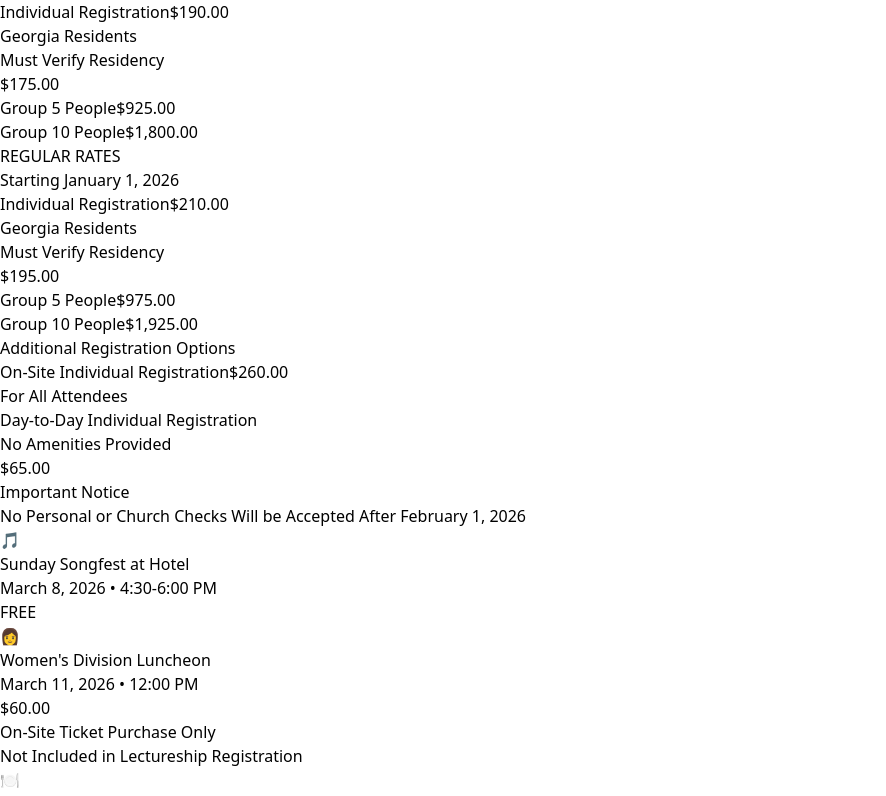
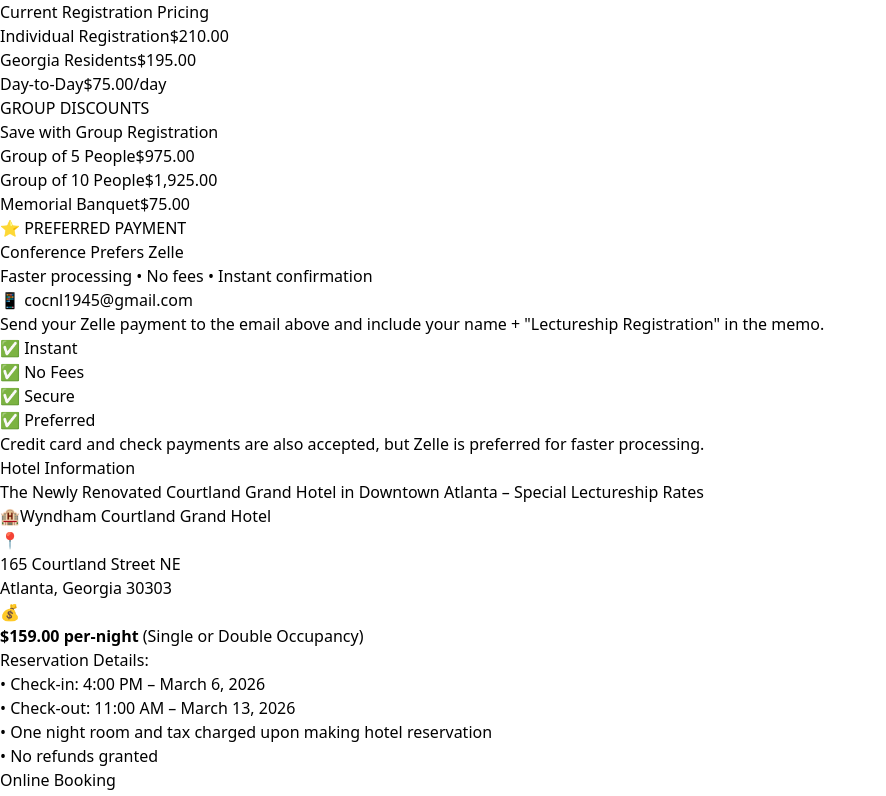
Before and after one commit to whitneesmith/cocnl-80th-annual-lectureship2, a React (Vite) app: page / in a window 1280 px wide. Shown: the part 2902-3698 px from the top of the page, without its empty margins (0-886 px from the left). Built offline with nearby package versions, Linux system fonts and the light colour scheme.

Commit message:
Update Home.tsx

```diff
--- a/src/pages/Home.tsx
+++ b/src/pages/Home.tsx
@@ -317,133 +317,82 @@
         <div className="max-w-7xl mx-auto px-4 sm:px-6 lg:px-8">
           <div className="text-center mb-12">
             <h2 className="text-3xl font-bold text-gray-900 mb-4">Registration Pricing</h2>
+            <p className="text-gray-600 text-lg">Join us for this historic 80th Annual Lectureship</p>
           </div>
 
-          {/* Early Bird vs Regular Pricing */}
           <div className="grid grid-cols-1 lg:grid-cols-2 gap-8 mb-12">
-            {/* Early Bird Pricing */}
-            <div className="bg-gradient-to-br from-green-50 to-green-100 rounded-2xl p-8 shadow-lg border-2 border-green-200">
-              <div className="text-center mb-6">
-                <div className="inline-block bg-green-600 text-white px-4 py-2 rounded-full text-sm font-bold mb-4">
-                  EARLY BIRD SPECIAL
-                </div>
-                <p className="text-green-700 font-semibold">Valid Only Until December 31, 2025</p>
-              </div>
-
-              <div className="space-y-4">
-                <div className="flex justify-between items-center p-4 bg-white rounded-lg">
-                  <span className="text-gray-700 font-medium">Individual Registration</span>
-                  <span className="text-green-600 font-bold text-xl">$190.00</span>
-                </div>
-                <div className="flex justify-between items-center p-4 bg-white rounded-lg">
-                  <div>
-                    <span className="text-gray-700 font-medium">Georgia Residents</span>
-                    <p className="text-xs text-gray-500">Must Verify Residency</p>
-                  </div>
-                  <span className="text-green-600 font-bold text-xl">$175.00</span>
-                </div>
-                <div className="flex justify-between items-center p-4 bg-white rounded-lg">
-                  <span className="text-gray-700 font-medium">Group 5 People</span>
-                  <span className="text-green-600 font-bold text-xl">$925.00</span>
-                </div>
-                <div className="flex justify-between items-center p-4 bg-white rounded-lg">
-                  <span className="text-gray-700 font-medium">Group 10 People</span>
-                  <span className="text-green-600 font-bold text-xl">$1,800.00</span>
-                </div>
-              </div>
-            </div>
-
-            {/* Regular Pricing */}
+            {/* Individual & Georgia Rates */}
             <div className="bg-gradient-to-br from-slate-50 to-slate-100 rounded-2xl p-8 shadow-lg border border-slate-200">
               <div className="text-center mb-6">
-                <div className="inline-block bg-slate-600 text-white px-4 py-2 rounded-full text-sm font-bold mb-4">
-                  REGULAR RATES
-                </div>
-                <p className="text-slate-700 font-semibold">Starting January 1, 2026</p>
+                <div className="inline-block bg-slate-600 text-white px-4 py-2 rounded-full text-sm font-bold mb-4">INDIVIDUAL RATES</div>
+                <p className="text-slate-700 font-semibold">Current Registration Pricing</p>
               </div>
-
               <div className="space-y-4">
                 <div className="flex justify-between items-center p-4 bg-white rounded-lg">
                   <span className="text-gray-700 font-medium">Individual Registration</span>
                   <span className="text-slate-600 font-bold text-xl">$210.00</span>
                 </div>
                 <div className="flex justify-between items-center p-4 bg-white rounded-lg">
-                  <div>
-                    <span className="text-gray-700 font-medium">Georgia Residents</span>
-                    <p className="text-xs text-gray-500">Must Verify Residency</p>
-                  </div>
+                  <span className="text-gray-700 font-medium">Georgia Residents</span>
                   <span className="text-slate-600 font-bold text-xl">$195.00</span>
                 </div>
                 <div className="flex justify-between items-center p-4 bg-white rounded-lg">
-                  <span className="text-gray-700 font-medium">Group 5 People</span>
-                  <span className="text-slate-600 font-bold text-xl">$975.00</span>
+                  <span className="text-gray-700 font-medium">Day-to-Day</span>
+                  <span className="text-slate-600 font-bold text-xl">$75.00/day</span>
+                </div>
+              </div>
+            </div>
+
+            {/* Group Rates */}
+            <div className="bg-gradient-to-br from-green-50 to-green-100 rounded-2xl p-8 shadow-lg border-2 border-green-200">
+              <div className="text-center mb-6">
+                <div className="inline-block bg-green-600 text-white px-4 py-2 rounded-full text-sm font-bold mb-4">GROUP DISCOUNTS</div>
+                <p className="text-green-700 font-semibold">Save with Group Registration</p>
+              </div>
+              <div className="space-y-4">
+                <div className="flex justify-between items-center p-4 bg-white rounded-lg">
+                  <span className="text-gray-700 font-medium">Group of 5 People</span>
+                  <span className="text-green-600 font-bold text-xl">$975.00</span>
                 </div>
                 <div className="flex justify-between items-center p-4 bg-white rounded-lg">
-                  <span className="text-gray-700 font-medium">Group 10 People</span>
-                  <span className="text-slate-600 font-bold text-xl">$1,925.00</span>
+                  <span className="text-gray-700 font-medium">Group of 10 People</span>
+                  <span className="text-green-600 font-bold text-xl">$1,925.00</span>
+                </div>
+                <div className="flex justify-between items-center p-4 bg-white rounded-lg">
+                  <span className="text-gray-700 font-medium">Memorial Banquet</span>
+                  <span className="text-green-600 font-bold text-xl">$75.00</span>
                 </div>
               </div>
             </div>
           </div>
 
-          {/* Additional Registration Options */}
-          <div className="grid grid-cols-1 md:grid-cols-2 gap-6 mb-12">
-            <div className="bg-white rounded-xl p-6 shadow-lg">
-              <h4 className="text-xl font-semibold text-slate-800 mb-4">Additional Registration Options</h4>
-              <div className="space-y-3">
-                <div className="flex justify-between items-center">
-                  <span className="text-gray-700">On-Site Individual Registration</span>
-                  <span className="text-slate-600 font-bold">$260.00</span>
-                </div>
-                <p className="text-xs text-gray-500">For All Attendees</p>
-                <div className="flex justify-between items-center">
-                  <div>
-                    <span className="text-gray-700">Day-to-Day Individual Registration</span>
-                    <p className="text-xs text-gray-500">No Amenities Provided</p>
-                  </div>
-                  <span className="text-slate-600 font-bold">$65.00</span>
-                </div>
+          {/* Preferred Payment Method Section */}
+          <div className="bg-purple-50 border-2 border-purple-200 rounded-2xl p-8 shadow-lg">
+            <div className="text-center mb-6">
+              <div className="inline-block bg-purple-600 text-white px-4 py-2 rounded-full text-sm font-bold mb-4">⭐ PREFERRED PAYMENT</div>
+              <h3 className="text-2xl font-bold text-purple-900 mb-2">Conference Prefers Zelle</h3>
+              <p className="text-purple-700">Faster processing • No fees • Instant confirmation</p>
+            </div>
+
+            <div className="bg-white rounded-xl p-6 text-center">
+              <div className="mb-4">
+                <span className="text-purple-900 font-bold text-2xl">📱 cocnl1945@gmail.com</span>
+              </div>
+              <p className="text-purple-700 mb-4">
+                Send your Zelle payment to the email above and include your name + "Lectureship Registration" in the memo.
+              </p>
+              <div className="grid grid-cols-2 md:grid-cols-4 gap-4 text-sm">
+                <div className="text-green-600">✅ Instant</div>
+                <div className="text-green-600">✅ No Fees</div>
+                <div className="text-green-600">✅ Secure</div>
+                <div className="text-green-600">✅ Preferred</div>
               </div>
             </div>
 
-            <div className="bg-red-50 border border-red-200 rounded-xl p-6">
-              <h4 className="text-xl font-semibold text-red-800 mb-4">Important Notice</h4>
-              <p className="text-red-700 font-semibold">
-                No Personal or Church Checks Will be Accepted After February 1, 2026
+            <div className="text-center mt-6">
+              <p className="text-purple-600 text-sm">
+                Credit card and check payments are also accepted, but Zelle is preferred for faster processing.
               </p>
-            </div>
-          </div>
-
-          {/* Special Events */}
-          <div className="grid grid-cols-1 md:grid-cols-3 gap-6 mb-12">
-            <div className="text-center p-6 bg-gradient-to-br from-slate-50 to-slate-50 rounded-xl">
-              <div className="w-16 h-16 bg-slate-500 rounded-full flex items-center justify-center mx-auto mb-4">
-                <span className="text-white text-2xl">🎵</span>
-              </div>
-              <h4 className="text-lg font-semibold text-gray-900 mb-2">Sunday Songfest at Hotel</h4>
-              <p className="text-gray-600 text-sm mb-2">March 8, 2026 • 4:30-6:00 PM</p>
-              <p className="text-green-600 font-bold text-xl">FREE</p>
-            </div>
-
-            <div className="text-center p-6 bg-gradient-to-br from-gray-50 to-gray-100 rounded-xl">
-              <div className="w-16 h-16 bg-slate-500 rounded-full flex items-center justify-center mx-auto mb-4">
-                <span className="text-white text-2xl">👩</span>
-              </div>
-              <h4 className="text-lg font-semibold text-gray-900 mb-2">Women's Division Luncheon</h4>
-              <p className="text-gray-600 text-sm mb-2">March 11, 2026 • 12:00 PM</p>
-              <p className="text-slate-600 font-bold text-xl">$60.00</p>
-              <p className="text-xs text-gray-500 mt-1">On-Site Ticket Purchase Only</p>
-              <p className="text-xs text-gray-500">Not Included in Lectureship Registration</p>
-            </div>
-
-            <div className="text-center p-6 bg-gradient-to-br from-slate-50 to-gray-50 rounded-xl">
-              <div className="w-16 h-16 bg-slate-500 rounded-full flex items-center justify-center mx-auto mb-4">
-                <span className="text-white text-2xl">🍽️</span>
-              </div>
-              <h4 className="text-lg font-semibold text-gray-900 mb-2">John O. Williams Lectureship Memorial Banquet</h4>
-              <p className="text-gray-600 text-sm mb-2">March 12, 2026 • 6:00 PM</p>
-              <p className="text-green-600 font-bold text-lg">Included in Registration</p>
-              <p className="text-xs text-gray-500 mt-1">Single Ticket Purchase $75.00</p>
             </div>
           </div>
         </div>
```
